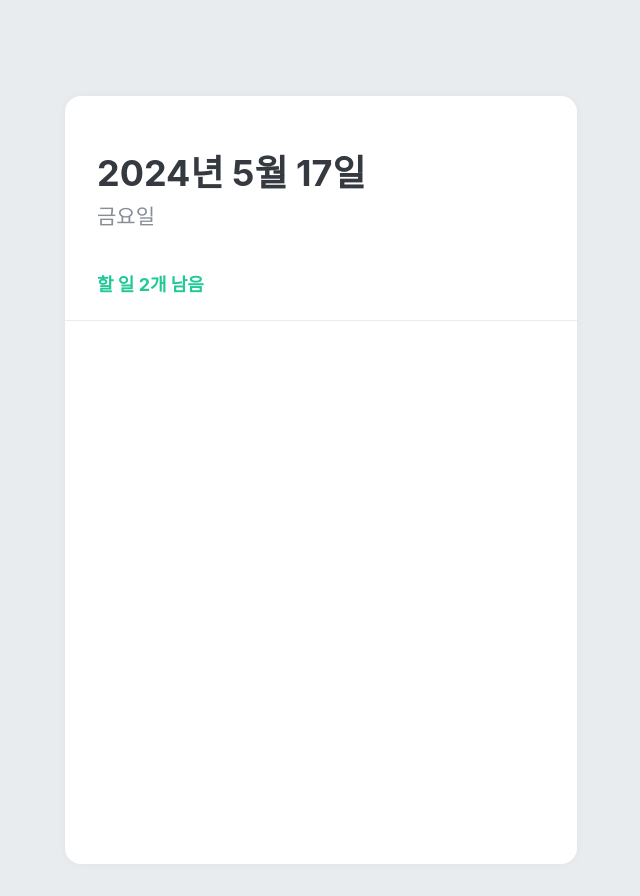
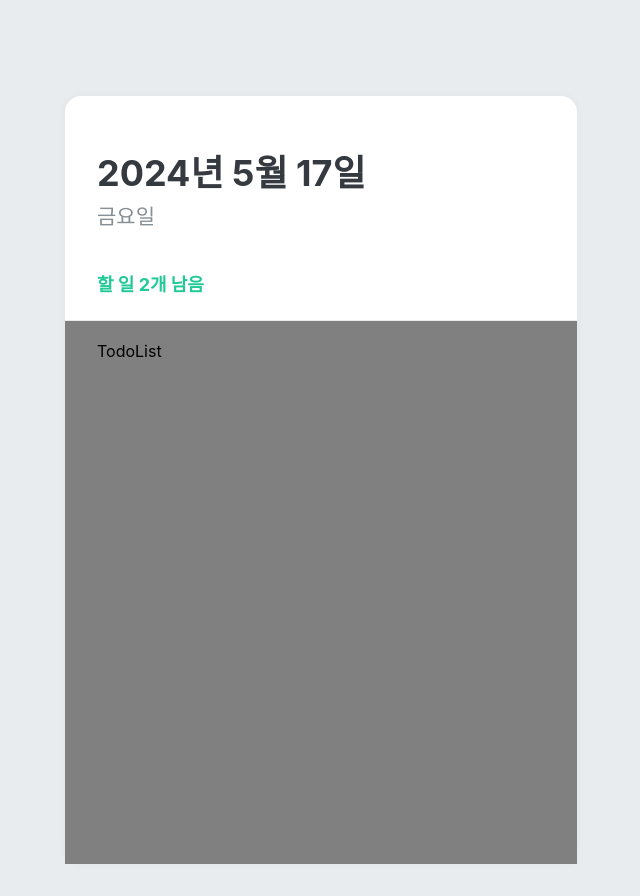
Before and after one commit to devheesukang/react-todolist, a React (Create React App) app: page / in a window 1280 px wide. Shown: the whole page, without its empty margins (319-959 px from the left). Built offline with nearby package versions, Linux system fonts and the light colour scheme.

Commit message:
TodoList Component flex 1 to fill entire area checking if area is correct with background gray background gray will be removed

```diff
--- a/src/App.js
+++ b/src/App.js
@@ -2,6 +2,7 @@ import React from "react";
 import { createGlobalStyle } from "styled-components";
 import TodoTemplate from "./components/TodoTemplate";
 import TodoHead from "./components/TodoHead";
+import TodoList from "./components/TodoList";
 
 const GlobalStyle = createGlobalStyle`
   body {
@@ -15,6 +16,7 @@ function App() {
       <GlobalStyle />
       <TodoTemplate>
         <TodoHead />
+        <TodoList />
       </TodoTemplate>
     </>
   );
--- /dev/null
+++ b/src/components/TodoList.js
@@ -0,0 +1,16 @@
+import React from "react";
+import styled from "styled-components";
+
+const TodoListBlock = styled.div`
+  flex: 1;
+  padding: 20px 32px;
+  padding-bottom: 48px;
+  overflow-y: auto;
+  background: gray; /* 사이즈 조정이 잘 되고 있는지 확인하기 위한 임시 스타일 */
+`;
+
+function TodoList() {
+  return <TodoListBlock>TodoList</TodoListBlock>;
+}
+
+export default TodoList;
```
